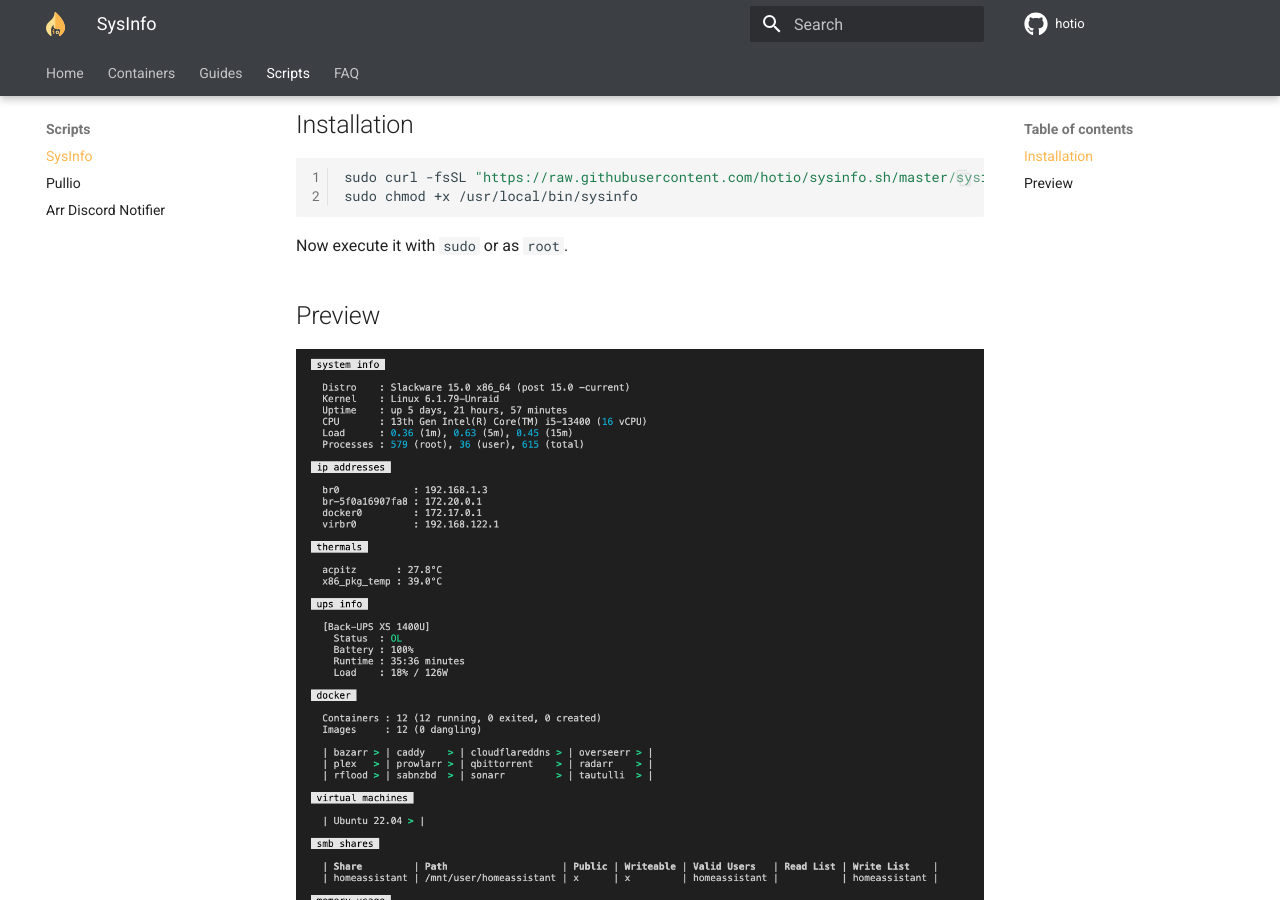
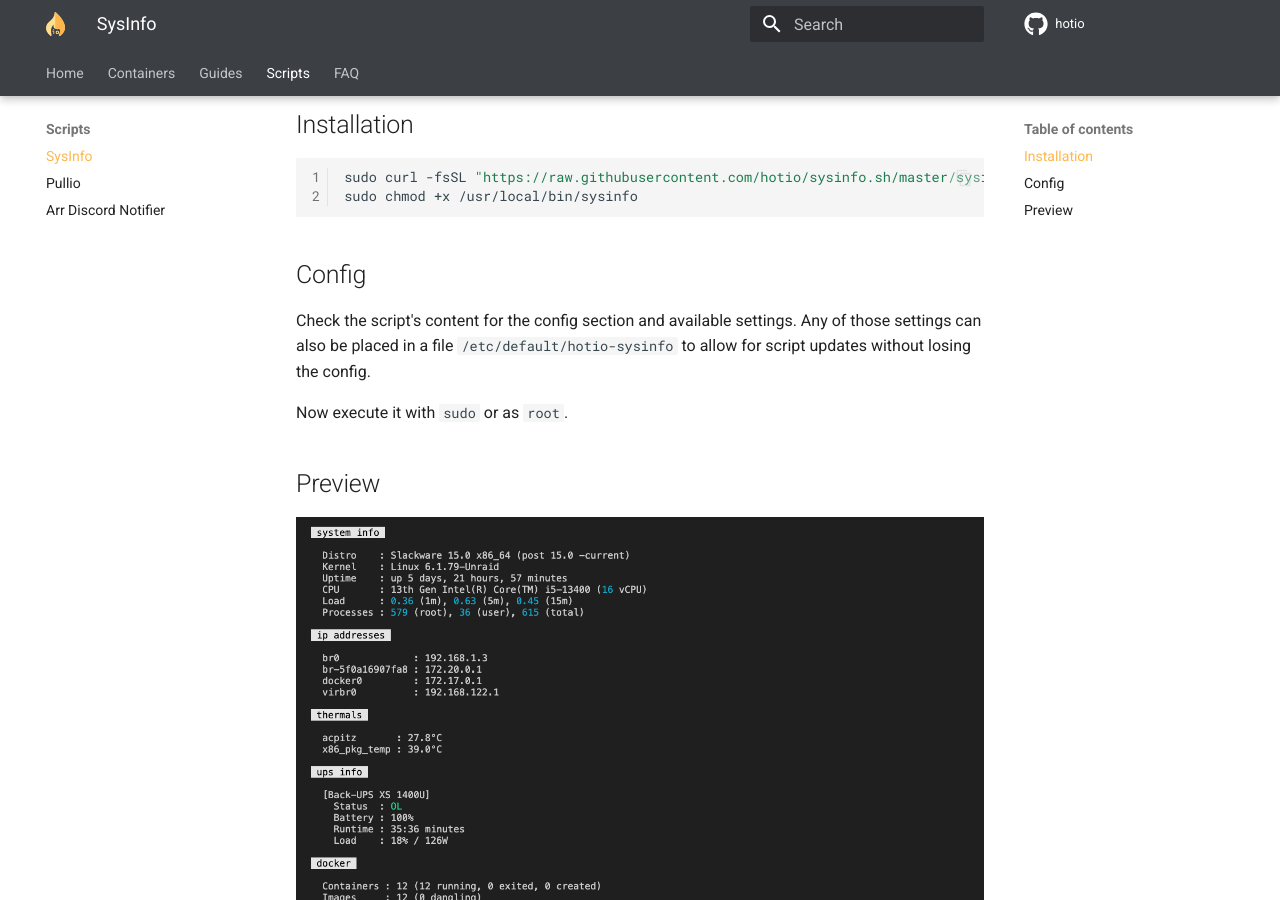
Before and after one commit to hotio/website, an MkDocs documentation site: the page built from docs/scripts/sysinfo.md, in a window 1280 px wide and 900 px high, scrolled down 673 px. Built offline with MkDocs 1.6.1 and Material for MkDocs 9.7.7, drawn with Linux system fonts in a browser that asks for light colours.

Commit message:
add config info to sysinfo

````diff
--- a/docs/scripts/sysinfo.md
+++ b/docs/scripts/sysinfo.md
@@ -23,6 +23,10 @@
 sudo chmod +x /usr/local/bin/sysinfo
 ```
 
+## Config
+
+Check the script's content for the config section and available settings. Any of those settings can also be placed in a file `/etc/default/hotio-sysinfo` to allow for script updates without losing the config.
+
 Now execute it with `sudo` or as `root`.
 
 ## Preview
````
